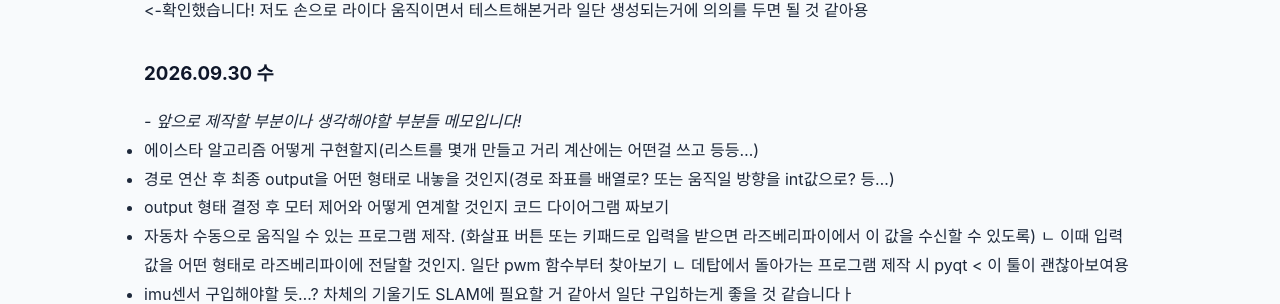
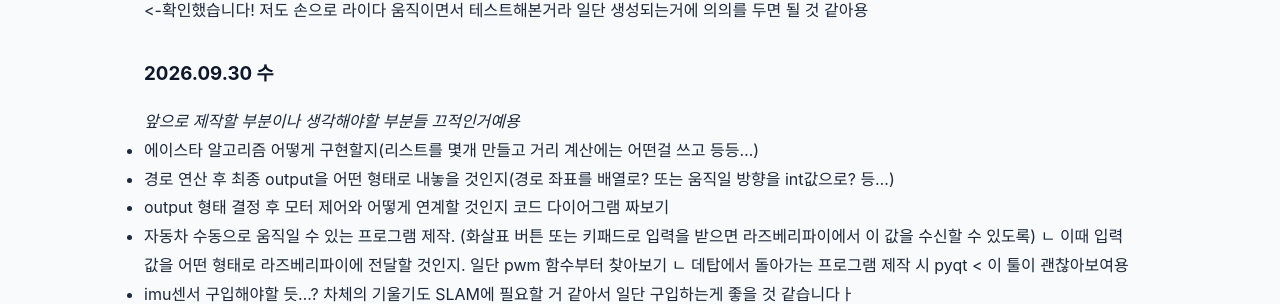
Before and after one commit to slam-navigation-project/slam-navigation-site, a Jekyll site: the page built from memo.md, in a window 1280 px wide and 956 px high. Shown: the part 495-799 px from the top of the window. Built offline with Jekyll 4.4.1, drawn with Linux system fonts in a browser that asks for light colours; some web fonts are replaced.

Commit message:
Update memo.md

```diff
--- a/memo.md
+++ b/memo.md
@@ -15,7 +15,7 @@ permalink: /memo/
 
 
 ### **2026.09.30 수**<br />
-*- 앞으로 제작할 부분이나 생각해야할 부분들 메모입니다!*
+*앞으로 제작할 부분이나 생각해야할 부분들 끄적인거예용*
 - 에이스타 알고리즘 어떻게 구현할지(리스트를 몇개 만들고 거리 계산에는 어떤걸 쓰고 등등...)
 - 경로 연산 후 최종 output을 어떤 형태로 내놓을 것인지(경로 좌표를 배열로? 또는 움직일 방향을 int값으로? 등...)
 - output 형태 결정 후 모터 제어와 어떻게 연계할 것인지 코드 다이어그램 짜보기
```
